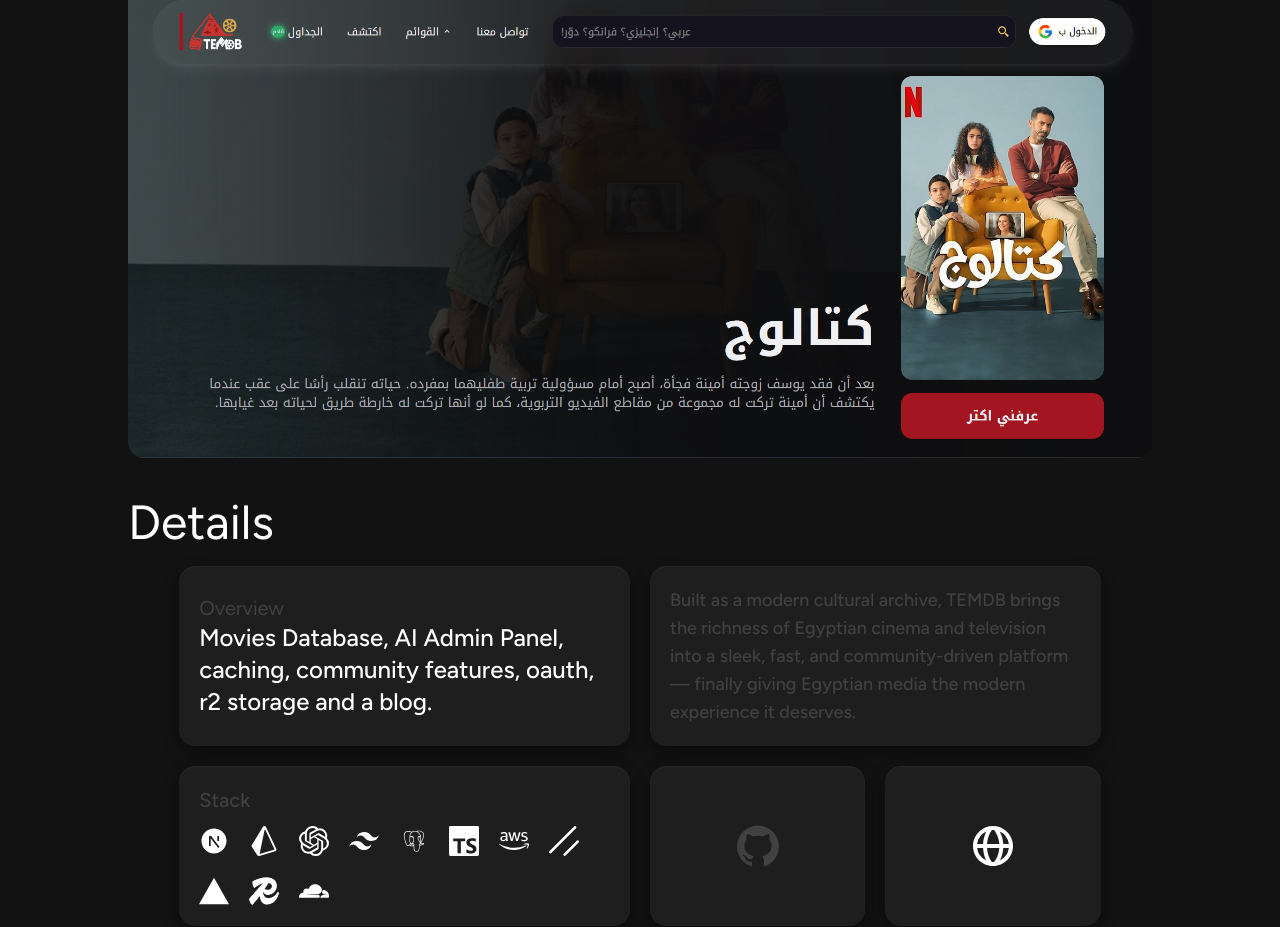
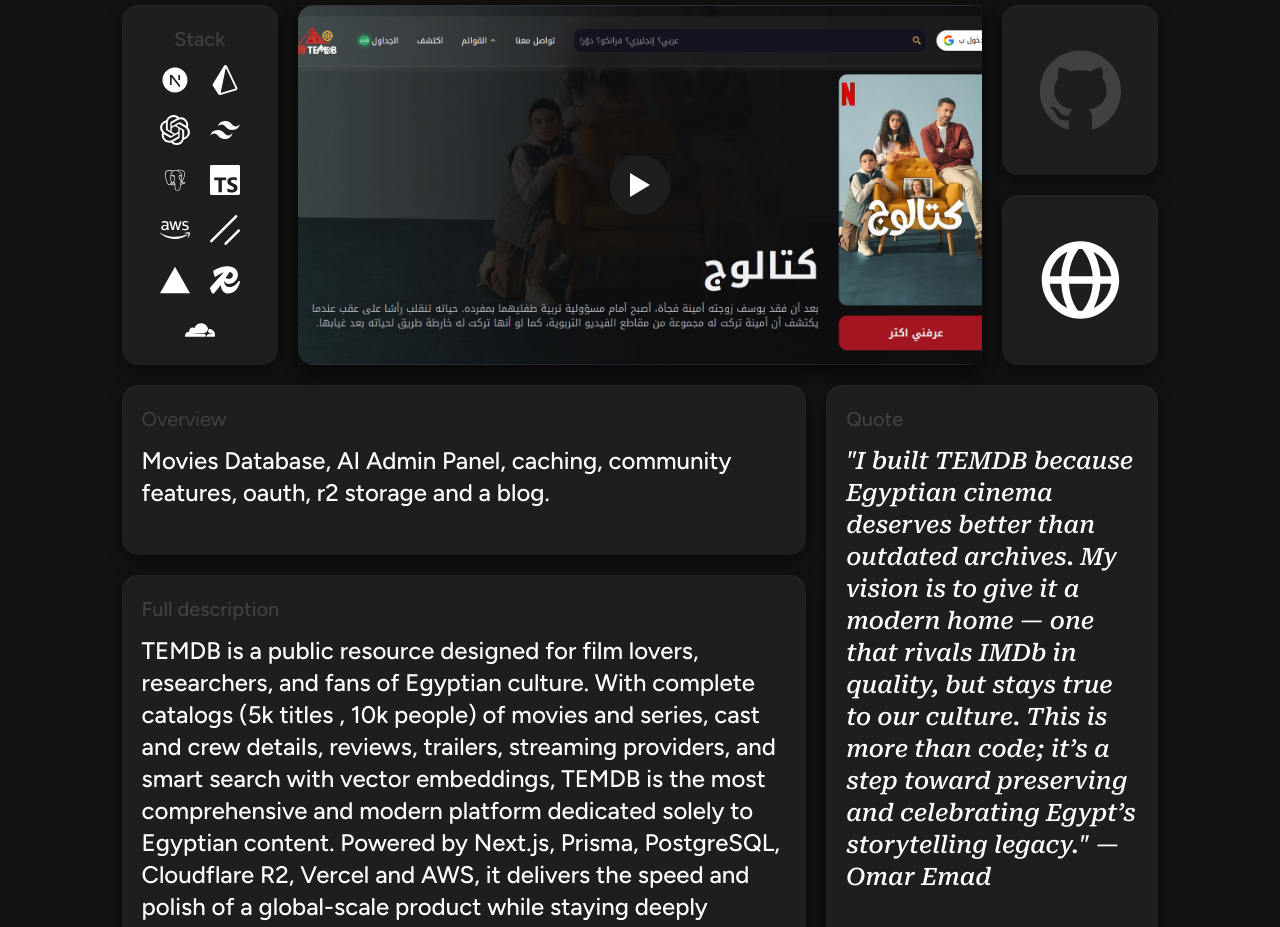
Before and after one commit to OM3X4/Portfolio2, a React (Vite) app: page /project/1 in a window 1280 px wide. Shown: the part 187-1114 px from the top of the page. Built offline with nearby package versions, Linux system fonts and the light colour scheme; a web font is replaced by a local one.

Commit message:
changed the design of the project page

```diff
--- a/src/Components/Project.tsx
+++ b/src/Components/Project.tsx
@@ -8,10 +8,7 @@
 import { useParams } from "react-router-dom";
 import { projects } from "../data";
 
-
 export default function Project() {
-
-
   const [isPlayVideo, setIsPlayVideo] = useState(false);
   const { id } = useParams<{ id: string }>();
   const project = projects[!isNaN(Number(id)) ? Number(id) : 0];
@@ -22,134 +19,126 @@
 
   return (
     <main className="overflow-hidden py-20 bg-background">
-
-            <section className="w-[90vw] md:w-[80vw] mx-auto overflow-hidden">
-
+      <section className="w-[90vw] mx-auto overflow-hidden">
         <motion.div
           initial={{ opacity: 0, y: 160 }}
           animate={{ opacity: 1, y: 0 }}
           transition={{ delay: 0.45, duration: 0.5, ease: CUBIC_BEIZER }}
-                    className="flex justify-between items-end">
+          className="flex justify-between items-end"
+        >
           <div className="flex md:items-end flex-col-reverse md:flex-row md:gap-5">
-                            <h1 className="text-5xl lg:text-6xl xl:text-7xl font-bold text-white">{project.name}</h1>
-                            <h3 className="text-muted text-xl lg:text-2xl xl:text-3xl">{parseDate(project.date).toDateString()}</h3>
+            <h1 className="text-5xl lg:text-6xl xl:text-7xl font-bold text-white">
+              {project.name}
+            </h1>
+            <h3 className="text-muted text-xl lg:text-2xl xl:text-3xl">
+              {parseDate(project.date).toDateString()}
+            </h3>
           </div>
-                        {
-                            project.video !== null &&
+        </motion.div>
+      </section>
+
+      <section className="w-[90vw] mx-auto mt-5 overflow-hidden">
+        {/*<h1 className="text-5xl text-white">Details</h1>*/}
+        <div className="grid grid-cols-6 grid-rows-3 w-[95%] md:w-[90%] mx-auto gap-5 mt-5">
+          {/* Stack */}
+          <div className="col-span-6 md:col-span-1 md:row-span-2 bg-secondary-background w-full p-5 rounded-2xl flex flex-col gap-3 items-center justify-start grid-shadow">
+            <h1 className="text-xl font-medium text-muted">Stack</h1>
+            <div className="flex items-center justify-center gap-5 flex-wrap">
+              {project.stack.map((technology) => (
+                <span className="text-3xl text-white">{technology.icon}</span>
+              ))}
+            </div>
+          </div>
+
+          <div className="col-span-6 md:col-span-4 row-span-2 order-first md:order-none relative size-full grid-shadow">
+            {project.video !== null && (
               <button
                 onClick={() => setIsPlayVideo(!isPlayVideo)}
-                                className="flex items-center justify-center bg-secondary-background text-white rounded-full text-5xl cursor-pointer hover:bg-golden transition-all w-15 h-15">
+                className="absolute z-10 top-1/2 left-1/2 -translate-x-1/2 -translate-y-1/2 flex items-center justify-center bg-secondary-background text-white rounded-full text-5xl cursor-pointer hover:bg-golden transition-all w-15 h-15"
+              >
                 {isPlayVideo ? <BiPause /> : <BiPlay />}
               </button>
-                        }
-                </motion.div>
-                {
-                    isPlayVideo && (project.video !== null) ?
-                        <motion.video
-                            initial={{ opacity: 0, y: 160 }}
-                            animate={{ opacity: 1, y: 0 }}
-                            transition={{ delay: 0.45, duration: 0.8, ease: CUBIC_BEIZER }}
-                            className="object-cover object-center w-full mx-auto rounded-2xl mt-5"
+            )}
+            {isPlayVideo ? (
+              <video
+                className="object-cover object-center w-full mx-auto rounded-2xl "
                 autoPlay
                 controls
                 loop
                 muted
-
               >
-                            <source src={project.video} />
-                        </motion.video>
-                        :
-                        <motion.img
-                            initial={{ opacity: 0, y: 160 }}
-                            animate={{ opacity: 1, y: 0 }}
-                            transition={{ delay: 0.45, duration: 0.8, ease: CUBIC_BEIZER }}
+                <source src={project.video ?? undefined} />
+              </video>
+            ) : (
+              <img
+                className="rounded-2xl grid-shadow object-cover size-full"
                 src={project.images[0]}
-                            alt=""
-                            className="object-cover object-center w-full mx-auto rounded-2xl mt-5"
+                alt={project.name}
               />
-                }
-
-            </section>
-
-            <section className="w-[90vw] md:w-[80vw] mx-auto mt-10 overflow-hidden">
-                <h1 className="text-5xl text-white">Details</h1>
-                <div className="grid grid-cols-4 w-[95%] md:w-[90%] mx-auto gap-5 mt-5">
-                    {/* OverView */}
-                    <div className="bg-secondary-background p-5 w-full h-full rounded-2xl flex flex-col items-start justify-center col-span-2 grid-shadow">
-                        <h3 className="text-muted text-xl">Overview</h3>
-                        <h2 className="text-white text-2xl font-medium">{project.mainHeadline}</h2>
-                    </div>
-
-                    {/* Second Paragraph */}
-                    <div className="bg-secondary-background w-full p-5 rounded-2xl flex flex-col items-start justify-center col-span-2 text-muted text-lg font-medium grid-shadow">
-                        {project.secondParagraph}
-                    </div>
-
-                    {/* Stack */}
-                    <div className="bg-secondary-background w-full p-5 rounded-2xl flex flex-col gap-3 items-start justify-center col-span-2 grid-shadow">
-                        <h1 className="text-xl font-medium text-muted">Stack</h1>
-                        <div className="flex items-center justify-start gap-5 flex-wrap">
-                            {
-                                project.stack.map((technology) => (
-                                    <span className="text-3xl text-white">
-                                        {technology.icon}
-                                    </span>
-                                ))
-                            }
-                        </div>
+            )}
           </div>
 
           {/* code link */}
-                    {
-                        project.codeLink ?
+          {project.codeLink ? (
             <a
               href={project.codeLink}
               target="_blank"
-                                className="grid-shadow bg-secondary-background self-stretch w-full p-5 rounded-2xl flex items-center justify-center">
-                                <AiFillGithub className="text-white text-5xl hover:text-golden cursor-pointer" />
+              className="col-span-3 md:col-span-1 grid-shadow bg-secondary-background self-stretch w-full p-5 rounded-2xl flex items-center justify-center"
+            >
+              <AiFillGithub
+                className="transition-all text-white text-5xl hover:text-golden cursor-pointer"
+                size="80%"
+              />
             </a>
-                            :
-                            <div
-                                className="grid-shadow bg-secondary-background self-stretch w-full p-5 rounded-2xl flex items-center justify-center">
-                                <AiFillGithub className="text-muted text-5xl" />
+          ) : (
+            <div className="col-span-3 md:col-span-1 grid-shadow bg-secondary-background self-stretch w-full p-5 rounded-2xl flex items-center justify-center">
+              <AiFillGithub className="text-muted text-5xl" size="80%" />
             </div>
-                    }
+          )}
 
           {/* website link */}
-                    {
-                        project.websiteLink ?
+          {project.websiteLink ? (
             <a
               href={project.websiteLink}
               target="_blank"
-                                className="grid-shadow bg-secondary-background w-full self-stretch p-5 rounded-2xl flex items-center justify-center">
-                                <BiGlobe className="text-white text-5xl hover:text-golden cursor-pointer" />
+              className="col-span-3 md:col-span-1 grid-shadow bg-secondary-background self-stretch p-5 rounded-2xl flex items-center justify-center"
+            >
+              <BiGlobe
+                className="text-white text-5xl hover:text-golden cursor-pointer"
+                size="80%"
+              />
             </a>
-                            :
-                            <div
-                                className="grid-shadow bg-secondary-background w-full self-stretch p-5 rounded-2xl flex items-center justify-center">
-                                <BiGlobe className="text-muted text-5xl " />
+          ) : (
+            <div className="grid-shadow bg-secondary-background self-stretch w-full p-5 rounded-2xl flex items-center justify-center">
+              <BiGlobe className="text-muted text-5xl" size="80%" />
+            </div>
+          )}
+
+          {/* OverView */}
+          <div className="col-span-6 md:col-span-4 bg-secondary-background p-5 w-full h-full rounded-2xl flex flex-col items-start justify-start gap-3 grid-shadow">
+            <h3 className="text-muted text-xl">Overview</h3>
+            <h2 className="text-white text-2xl font-medium">
+              {project.mainHeadline}
+            </h2>
           </div>
 
-                    }
-
-                    {/* full description */}
-                    <div className="grid-shadow bg-secondary-background w-full p-5 rounded-2xl flex flex-col col-span-4 md:col-span-2">
-                        <h1 className="text-xl font-medium text-muted">Full description</h1>
-                        <h3 className="text-white font-medium text-2xl">
-                            {project.mainParagraph}
+          {/* quote */}
+          <div className="grid-shadow bg-secondary-background w-full h-full p-5 rounded-2xl flex flex-col gap-3 col-span-6 md:col-span-2 md:row-span-2">
+            <h1 className="text-xl font-medium text-muted">Quote</h1>
+            <h3 className="text-white font-medium text-2xl font-roboto-serif italic">
+              {project.quote}
             </h3>
           </div>
 
-                    {/* quote */}
-                    <div className="grid-shadow bg-secondary-background w-full h-full p-5 rounded-2xl flex flex-col col-span-4 md:col-span-2">
-                        <h1 className="text-xl font-medium text-muted">Quote</h1>
-                        <h3 className="text-white font-medium text-2xl italic">
-                            {project.quote}
+          {/* full description */}
+          <div className="grid-shadow bg-secondary-background w-full p-5 rounded-2xl flex flex-col gap-3 col-span-6 md:col-span-4">
+            <h1 className="text-xl font-medium text-muted">Full description</h1>
+            <h3 className="text-white font-medium text-2xl col-span-3">
+              {project.mainParagraph}
             </h3>
           </div>
         </div>
       </section>
-
     </main>
-    )
+  );
 }
```
Lines whose indentation alone changed are shown as unchanged.
